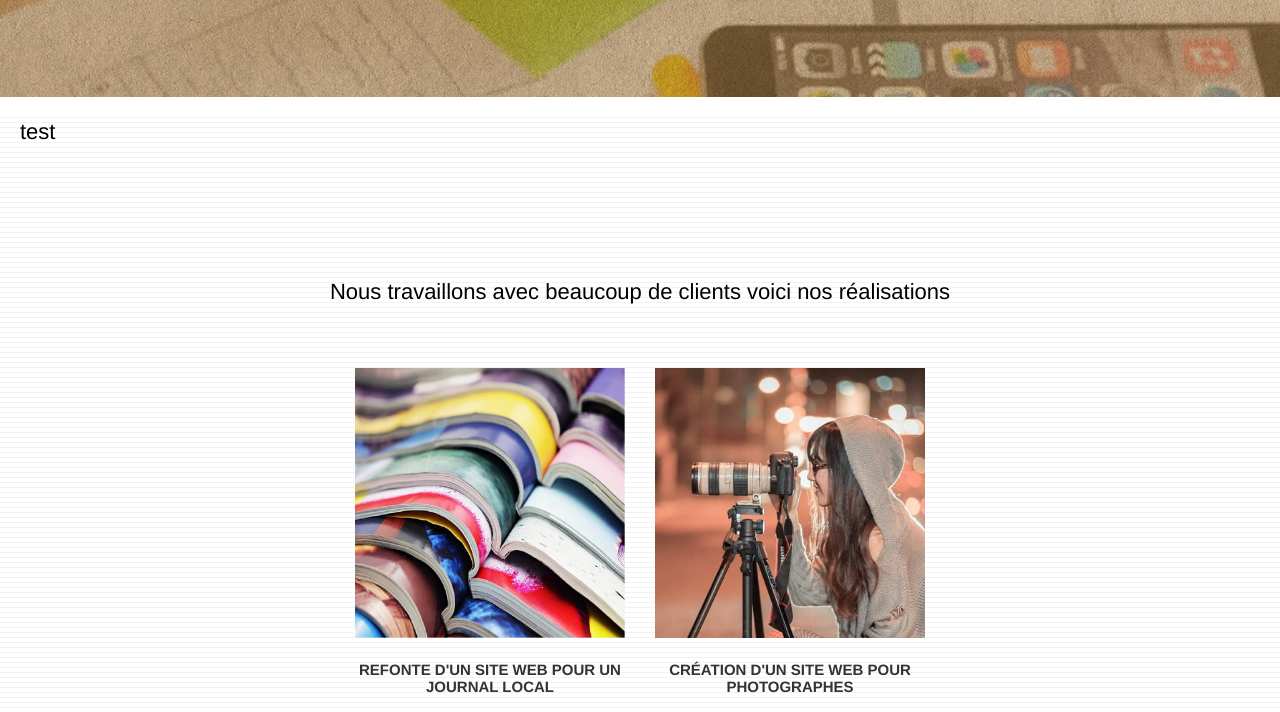
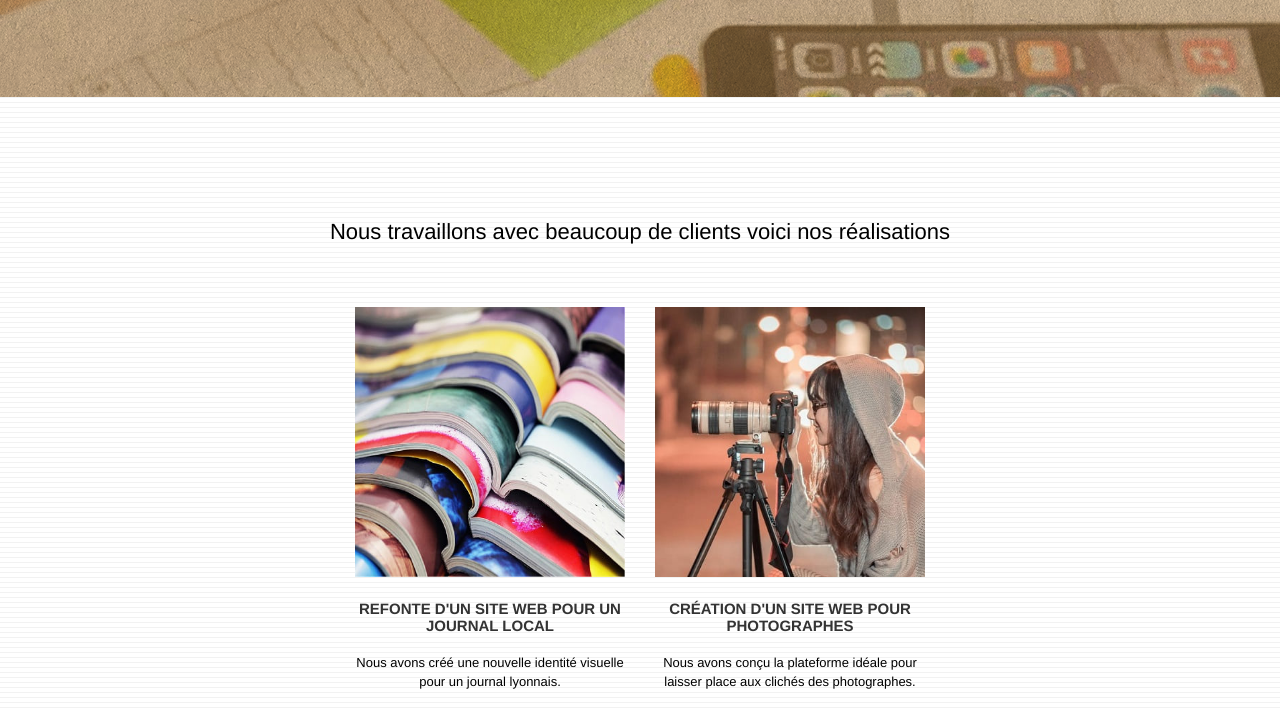
Before and after one commit to majeri-jamel/Le-P4-majeri-jamel, a plain HTML site: page index.html in a window 1280 px wide. Shown: the part 1886-2598 px from the top of the page. Drawn offline with nearby package versions, Linux system fonts and the light colour scheme; files that its build step writes are made by us from their sources; files whose address does not match are found by name; a web font is replaced by a local one.

Commit message:
replace aside by h2

```diff
--- a/index.html
+++ b/index.html
@@ -274,14 +274,13 @@
         class="bloc bgc-white bg-lines-h2-bg bg-repeat l-bloc"
         id="bloc-4-portfolio"
       >
-        <h2>test</h2>
         <div class="container bloc-lg">
           <div class="row">
-            <aside class="col-sm-12 text-center">
+            <div class="col-sm-12 text-center">
               <h2>
                 Nous travaillons avec beaucoup de clients voici nos réalisations
               </h2>
-            </aside>
+            </div>
           </div>
           <div class="row tight-width-whitespace portfolio-row">
             <section class="col-sm-6">
```
